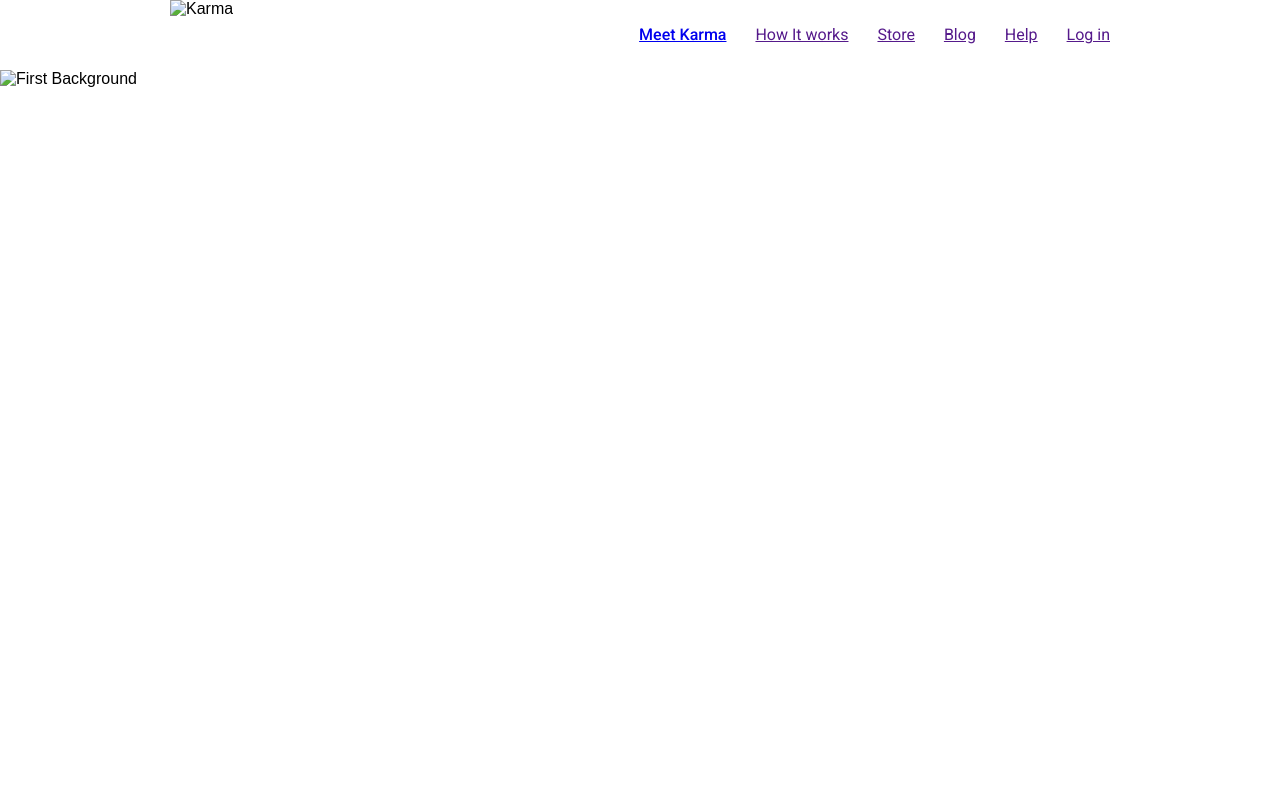
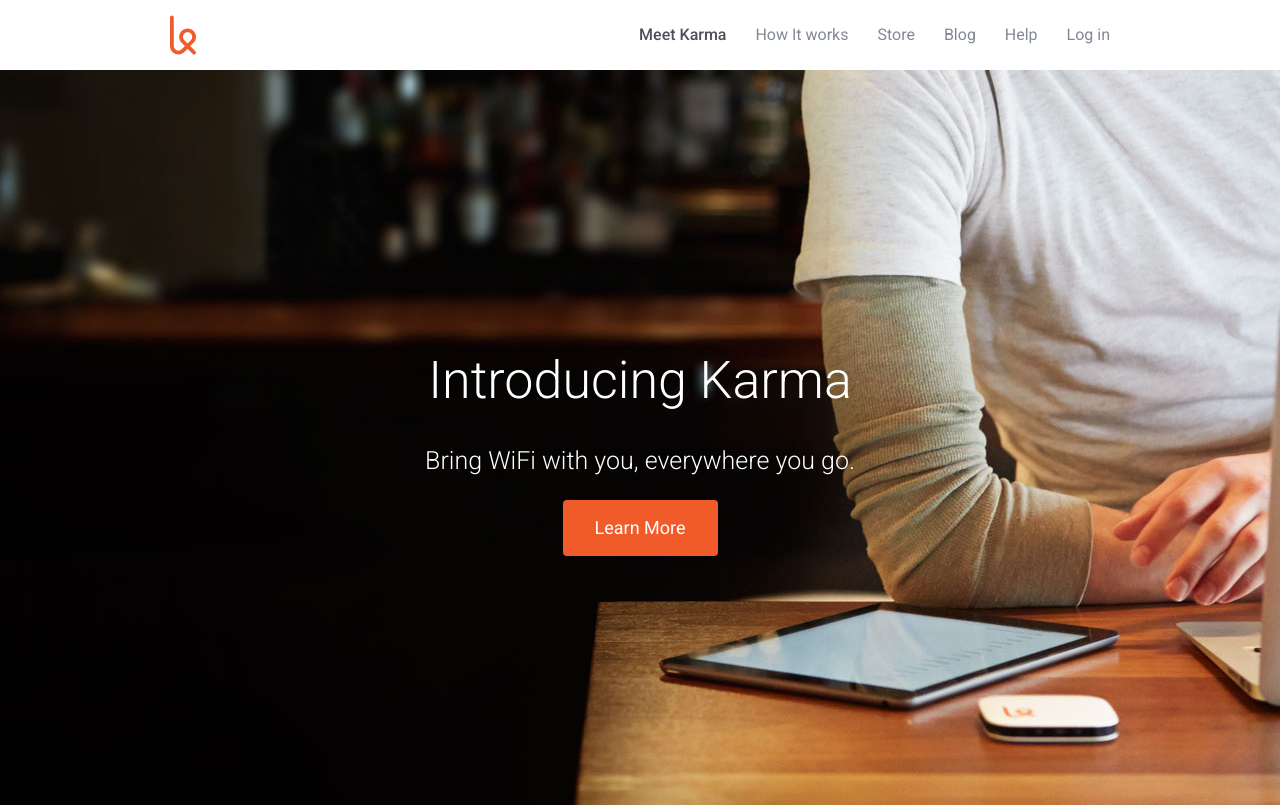
Before and after one commit to dmar1003k/startup-landing-page-clone, a plain HTML site: page index.html in a window 1280 px wide. Drawn offline with Linux system fonts and the light colour scheme.

Commit message:
Intro with button

```diff
--- a/css/style.css
+++ b/css/style.css
@@ -434,8 +434,17 @@ th {
 }
 
 /*common css*/
-body {
+*,body {
+  font-family: 'Roboto', sans-serif;
+  -webkit-font-smoothing: antialiased;
+  font-size: 16px;
+}
 
+.content {
+  width: 970px;
+  margin: 0 auto;
+  box-sizing: border-box;
+  padding: 0px 15px;
 }
 
 /* Navigation Section */
@@ -443,14 +452,13 @@ body {
   background-color: #fff;
 }
 .top-navigation > .content {
-  width: 970px;
   height: 70px;
-  margin: 0 auto;
-  padding: 0px 15px;
+}
+.top-navigation .logo {
+  height: 70px;
 }
 .top-navigation .links {
   float: right;
-  font-family: 'Roboto', sans-serif;
   color: #838994;
   font-size: 16px;
   margin-top: 25px;
@@ -468,3 +476,55 @@ margin-left: 25px;
   cursor: pointer;
   color: #333333;
 }
+.top-navigation .links > li a {
+text-decoration: none;
+color: inherit;
+}
+/*----------------------------------*/
+
+.introduction {
+  background-image:url('../images/first-background.jpg');
+  background-position: center bottom;
+  background-repeat: no-repeat;
+  background-size: cover;
+  height: 45.938rem;
+  overflow: auto;
+}
+
+.introduction h1,
+.introduction h3 {
+  color: white;
+  text-align: center;
+  font-weight: 300;
+}
+
+.introduction h1 {
+  margin-top: 280px;
+  font-size: 52px;
+}
+.introduction h3 {
+  margin-top: 20px;
+  font-size: 25px;
+}
+.introduction .big-button {
+  text-align: center;
+  margin-top: 25px;
+}
+.big-button {
+  width: 155px;
+  text-shadow: none;
+  border-style: none;
+  border-radius: 4px;
+  padding: 16px 26px;
+  line-height: 1.33;
+  background-color: #f15a29;
+  color: white;
+  font-size: 18px;
+  display: block;
+  margin: 0 auto;
+}
+
+.big-button:hover {
+  background-color: #d9100e;
+  cursor: pointer;
+}
--- a/index.html
+++ b/index.html
@@ -20,6 +20,13 @@
 			<img src="images/karma-logo.svg" alt="Karma" class="logo" width="26px">
 		</div><!-- .content -->
 	</nav><!-- .top-navigation -->
-	<img src="images/first-background.jpg" alt="First Background">
+	<section class="introduction">
+		<div class="content">
+			<h1>Introducing Karma</h1>
+			<h3>Bring WiFi with you, everywhere you go.</h3>
+			<button class="big-button">Learn More</button>
+		</div>
+
+	</section><!-- .introduction -->
 </body>
 </html>
```
Also changed, not shown: images/first-background.jpg (added), images/karma-logo.svg (added).
